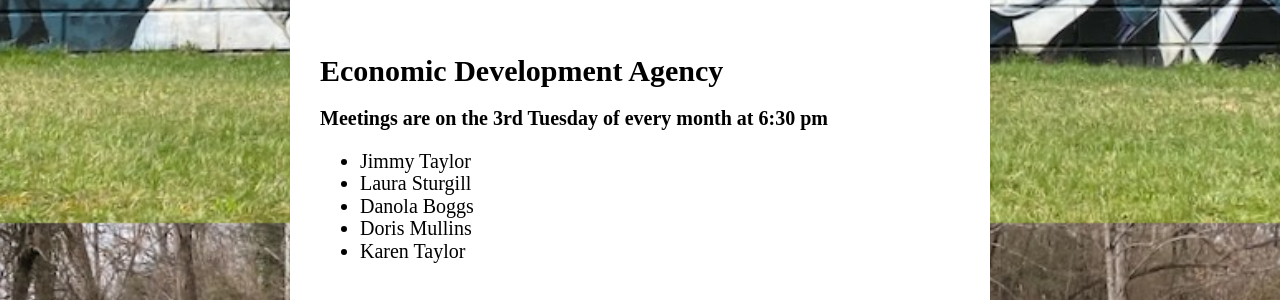
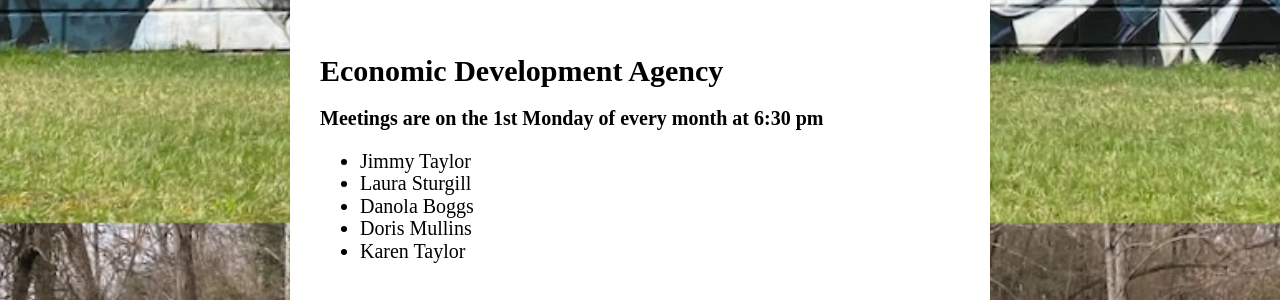
Before and after one commit to poundva/poundva.github.io, a Jekyll site: the page built from index.html, in a window 1280 px wide and 900 px high, scrolled down 1424 px. Shown: the part 153-453 px from the top of the window. Built offline with Jekyll 4.4.1, drawn with Linux system fonts in a browser that asks for light colours; some web fonts are replaced.

Commit message:
Content Change

```diff
--- a/index.html
+++ b/index.html
@@ -37,7 +37,7 @@ title: Home
     </li>
 </ul>
 <h1>Economic Development Agency</h1>
-<p><b>Meetings are on the 3rd Tuesday of every month at 6:30 pm</b></p>
+<p><b>Meetings are on the 1st Monday of every month at 6:30 pm</b></p>
 <ul>
     <li>Jimmy Taylor</li>
     <li>Laura Sturgill</li>
```
